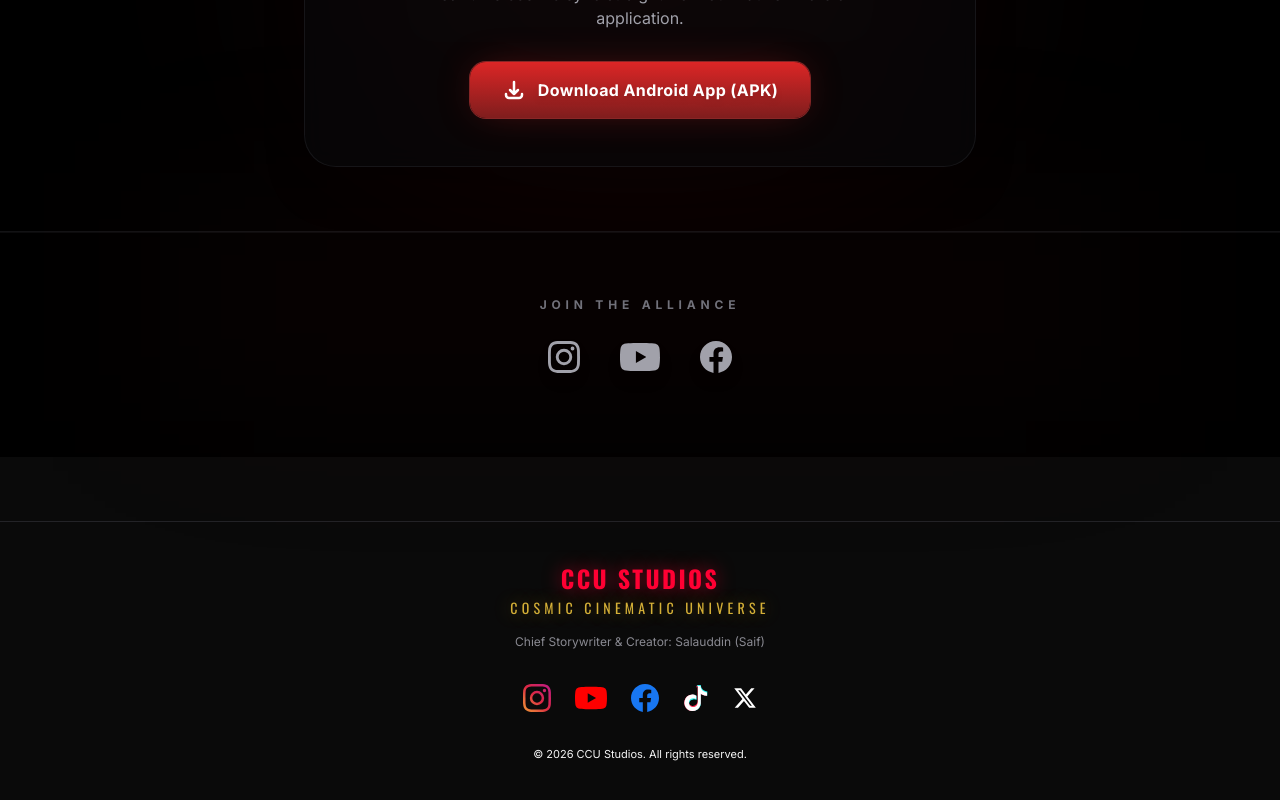
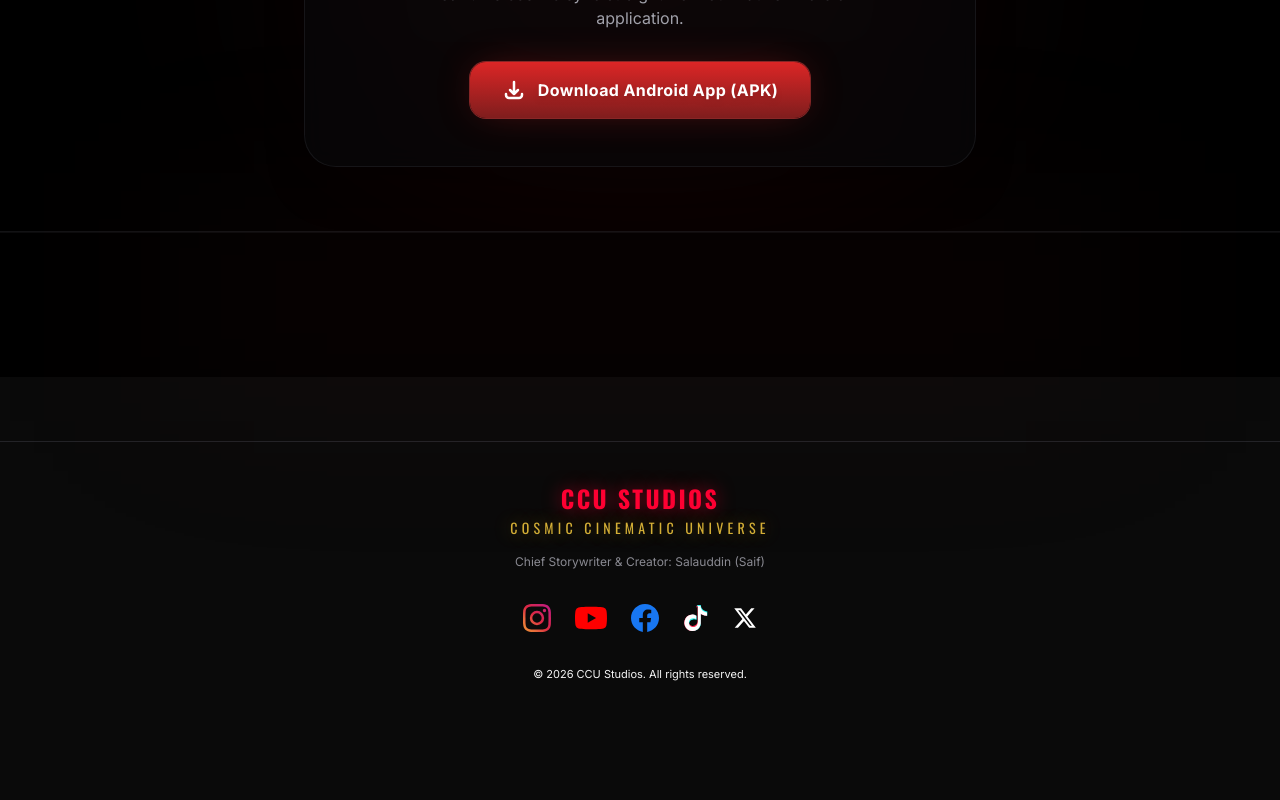
Before and after one commit to salauddeen680/CCU-STUDIOS, a Next.js app: page / in a window 1280 px wide. Shown: the part 975-1775 px from the top of the page. After the commit the page ends 1697 px from the top, so only its background shows below. Built offline with nearby package versions, Linux system fonts and the light colour scheme; no server answers; the database is empty.

Commit message:
Update page.tsx

```diff
--- a/app/page.tsx
+++ b/app/page.tsx
@@ -143,7 +143,7 @@
         </section>
       )}
 
-      {/* 🎬 DYNAMIC SECTION: Cinematic Video Links & Social Media */}
+      {/* 🎬 DYNAMIC SECTION: Cinematic Video Links (Social Media Icons Removed) */}
       <section className="w-full bg-black pb-20 border-t border-zinc-900/50 pt-16 relative">
         <div className="absolute top-0 left-1/2 -translate-x-1/2 w-3/4 h-32 bg-red-900/10 blur-[100px] pointer-events-none"></div>
 
@@ -151,30 +151,6 @@
 
           <HomeVideoLinks />
 
-          {/* 📱 Social Media Icons */}
-          <div className="flex flex-col items-center gap-6">
-            <h3 className="text-zinc-500 text-xs font-sans font-bold tracking-[0.4em] uppercase">
-              Join The Alliance
-            </h3>
-            <div className="flex items-center gap-10">
-              <a href="#" target="_blank" rel="noreferrer" className="text-zinc-400 hover:text-[#E1306C] hover:scale-125 transition-all duration-300 drop-shadow-lg">
-                <svg className="w-8 h-8" fill="currentColor" viewBox="0 0 24 24">
-                  <path d="M12 2.163c3.204 0 3.584.012 4.85.07 3.252.148 4.771 1.691 4.919 4.919.058 1.265.069 1.645.069 4.849 0 3.205-.012 3.584-.069 4.849-.149 3.225-1.664 4.771-4.919 4.919-1.266.058-1.644.07-4.85.07-3.204 0-3.584-.012-4.849-.07-3.26-.149-4.771-1.699-4.919-4.92-.058-1.265-.07-1.644-.07-4.849 0-3.204.013-3.583.07-4.849.149-3.227 1.664-4.771 4.919-4.919 1.266-.057 1.645-.069 4.849-.069zM12 0C8.741 0 8.333.014 7.053.072 2.695.272.273 2.69.073 7.052.014 8.333 0 8.741 0 12c0 3.259.014 3.668.072 4.948.2 4.358 2.618 6.78 6.98 6.98C8.333 23.986 8.741 24 12 24c3.259 0 3.668-.014 4.948-.072 4.354-.2 6.782-2.618 6.979-6.98.059-1.28.073-1.689.073-4.948 0-3.259-.014-3.667-.072-4.947-.196-4.354-2.617-6.78-6.979-6.98C15.668.014 15.259 0 12 0zm0 5.838a6.162 6.162 0 100 12.324 6.162 6.162 0 000-12.324zM12 16a4 4 0 110-8 4 4 0 010 8zm6.406-11.845a1.44 1.44 0 100 2.881 1.44 1.44 0 000-2.881z"/>
-                </svg>
-              </a>
-              <a href="#" target="_blank" rel="noreferrer" className="text-zinc-400 hover:text-[#FF0000] hover:scale-125 transition-all duration-300 drop-shadow-lg">
-                <svg className="w-10 h-10" fill="currentColor" viewBox="0 0 24 24">
-                  <path d="M23.498 6.186a3.016 3.016 0 0 0-2.122-2.136C19.505 3.545 12 3.545 12 3.545s-7.505 0-9.377.505A3.017 3.017 0 0 0 .502 6.186C0 8.07 0 12 0 12s0 3.93.502 5.814a3.016 3.016 0 0 0 2.122 2.136c1.871.505 9.376.505 9.376.505s7.505 0 9.377-.505a3.015 3.015 0 0 0 2.122-2.136C24 15.93 24 12 24 12s0-3.93-.502-5.814zM9.545 15.568V8.432L15.818 12l-6.273 3.568z"/>
-                </svg>
-              </a>
-              <a href="#" target="_blank" rel="noreferrer" className="text-zinc-400 hover:text-[#1877F2] hover:scale-125 transition-all duration-300 drop-shadow-lg">
-                <svg className="w-8 h-8" fill="currentColor" viewBox="0 0 24 24">
-                  <path d="M24 12.073c0-6.627-5.373-12-12-12s-12 5.373-12 12c0 5.99 4.388 10.954 10.125 11.854v-8.385H7.078v-3.469h3.047V9.43c0-3.007 1.792-4.669 4.533-4.669 1.312 0 2.686.235 2.686.235v2.953H15.83c-1.491 0-1.956.925-1.956 1.874v2.25h3.328l-.532 3.469h-2.796v8.385C19.612 23.027 24 18.062 24 12.073z"/>
-                </svg>
-              </a>
-            </div>
-          </div>
-
         </div>
       </section>
     </SiteShell>
```
